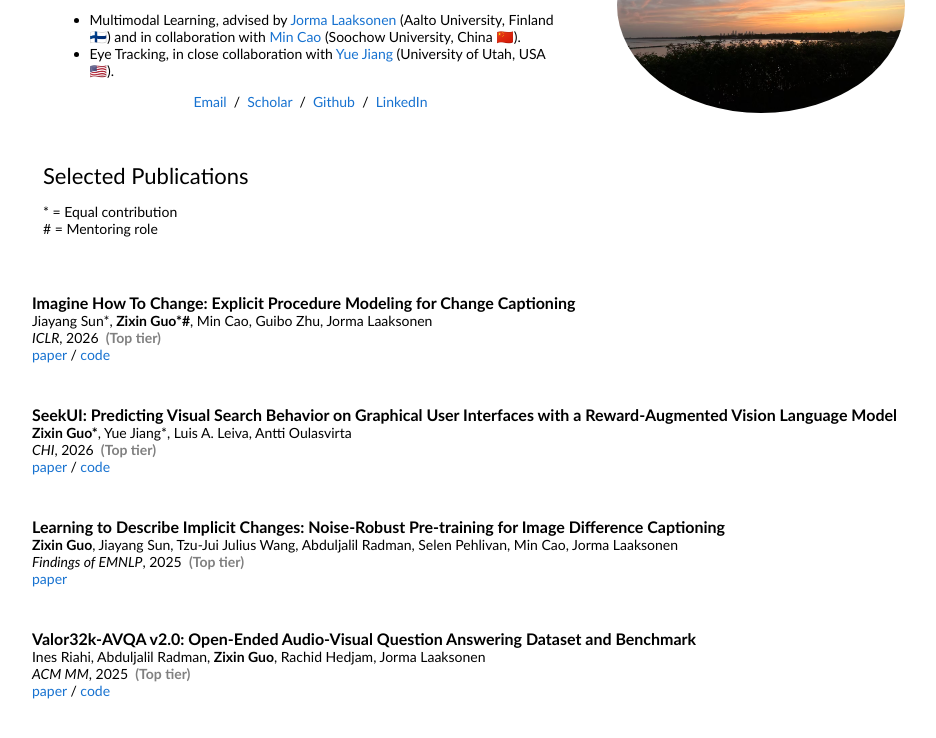
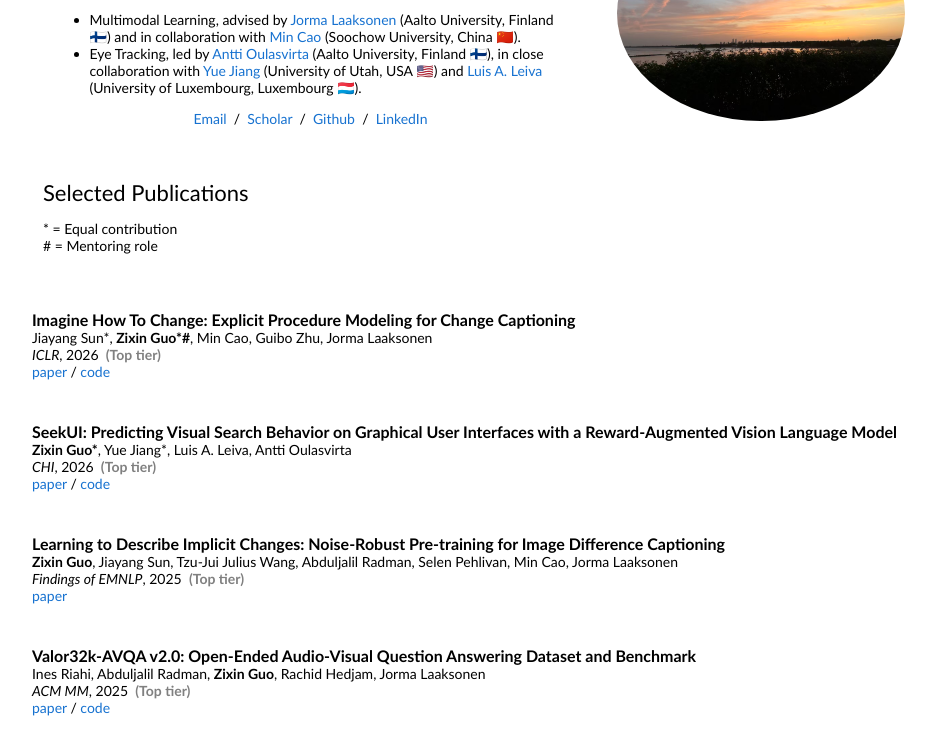
Before and after one commit to sushizixin/sushizixin.github.io, a plain HTML site: page index.html in a window 1280 px wide. Shown: the part 141-879 px from the top of the page, without its empty margins (163-1099 px from the left). Drawn offline with Linux system fonts and the light colour scheme.

Commit message:
Update index.html

```diff
--- a/index.html
+++ b/index.html
@@ -42,9 +42,11 @@
                     in collaboration with <a href="https://scholar.google.com/citations?user=nhMWtZsAAAAJ&hl=zh-CN">Min Cao</a> (Soochow University, China 🇨🇳).
                   </li>
                   <li>
-                    Eye Tracking, in close collaboration with
+                    Eye Tracking, led by <a href="https://users.aalto.fi/~oulasvir/">Antti Oulasvirta</a>
+                    (Aalto University, Finland 🇫🇮), in close collaboration with
                     <a href="https://yuejiang-nj.github.io/">Yue Jiang</a>
-                    (University of Utah, USA 🇺🇸).
+                    (University of Utah, USA 🇺🇸) and <a href="https://yuejiang-nj.github.io/">Luis A. Leiva</a>
+                    (University of Luxembourg, Luxembourg 🇱🇺).
                   </li>
                 </ul>
                   <p style="text-align:center">
```
